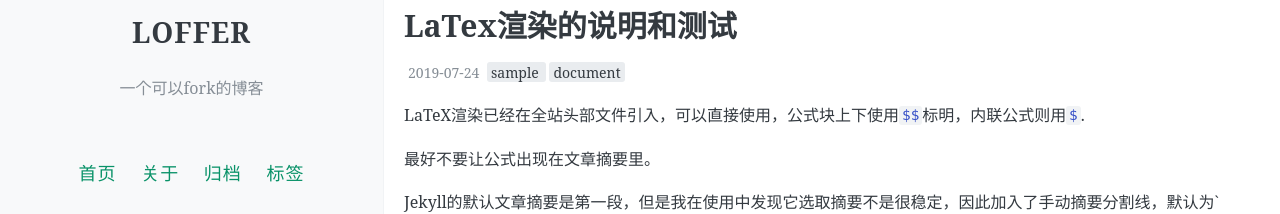
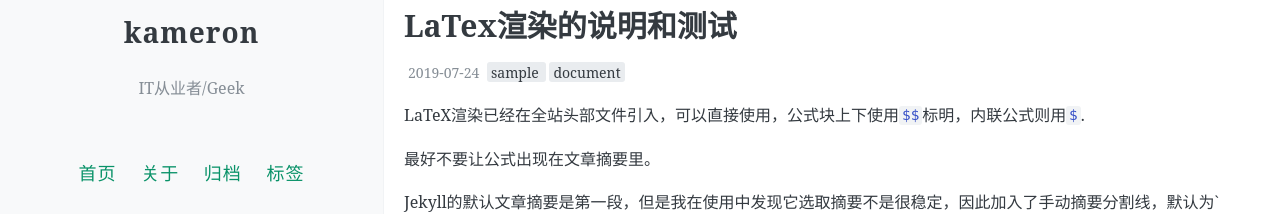
Before and after one commit to kameron-hsu/kameron-hsu.github.io, a Jekyll site: the page built from index.html, in a window 1280 px wide. Shown: the part 290-504 px from the top of the page. Built offline with Jekyll 4.4.1, drawn with Linux system fonts in a browser that asks for light colours; the list of posts is cut into pages by our own code; comment, search, counter and statistics services are not loaded.

Commit message:
Update _config.yml

```diff
--- a/_config.yml
+++ b/_config.yml
@@ -7,8 +7,8 @@
 # 井号后面的文字是说明文档，不会被程序读取。
 
 # 描述/签名
-name: LOFFER
-description: 一个可以fork的博客
+name: kameron
+description: IT从业者/Geek
 
 # 输入你的网站域名（如果你没有添加自己的域名，而是直接用GitHub pages分配的域名的话可以省略）
 url:
@@ -16,7 +16,7 @@ url:
 # 添加你的博客的二级域名，一般来说是你的repository名
 # 如果你的博客的URL是：(http://yourusername.github.io/repository-name)
 # 那么就写成 "/repository-name"
-baseurl: /LOFFER
+baseurl: /kameron-hsu
 
 
 #
```
